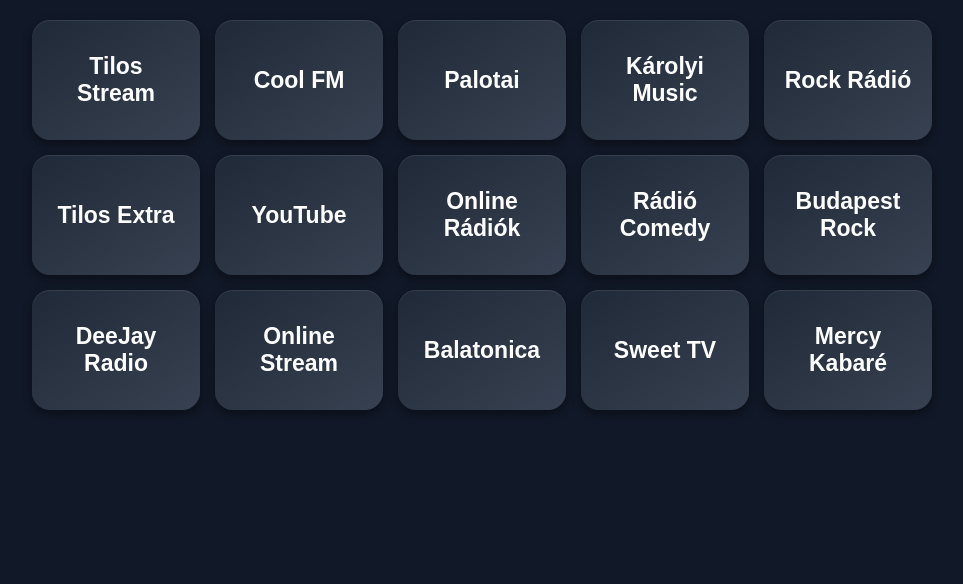
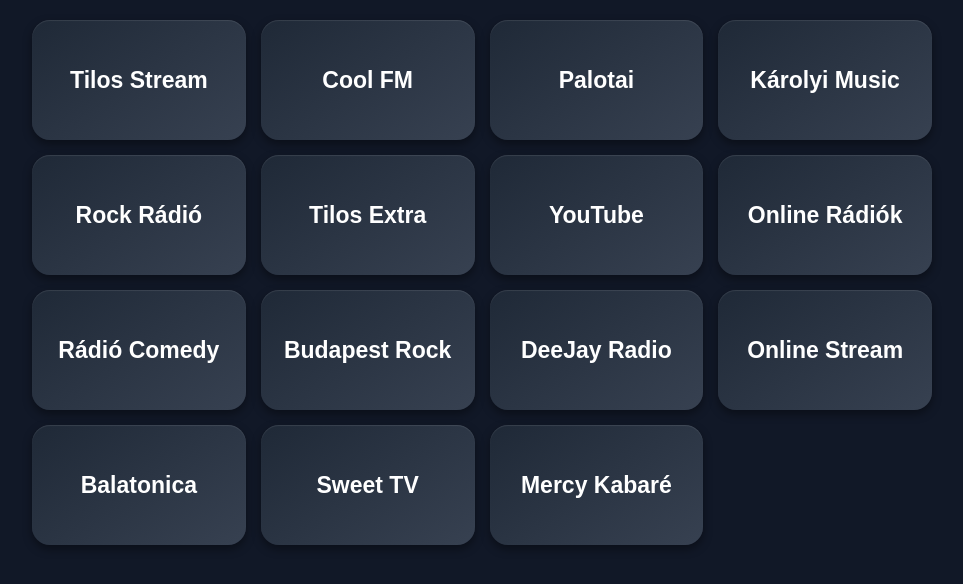
Before and after one commit to artad-sys/netspricc-site, a plain HTML site: page index.html in a window 1280 px wide. Shown: the whole page, without its empty margins (158-1121 px from the left). Drawn offline with Linux system fonts and the light colour scheme.

Commit message:
Increase minimum grid column width to 200px

```diff
--- a/index.html
+++ b/index.html
@@ -27,7 +27,7 @@ h1{
 
 .grid{
     display:grid;
-    grid-template-columns:repeat(auto-fit,minmax(160px,1fr));
+    grid-template-columns:repeat(auto-fit,minmax(200px,1fr));
     gap:15px;
     max-width:900px;
     margin:auto;
```
